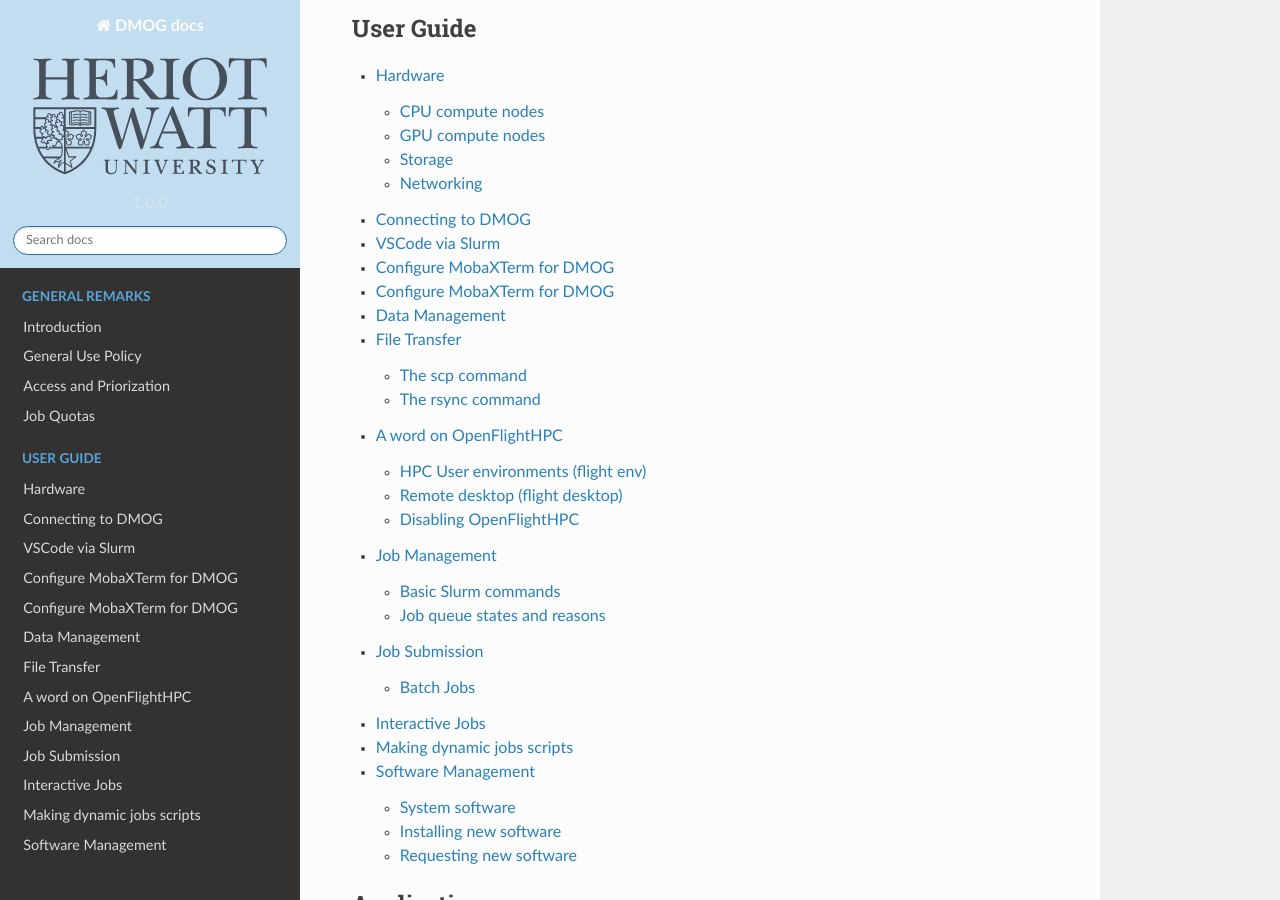
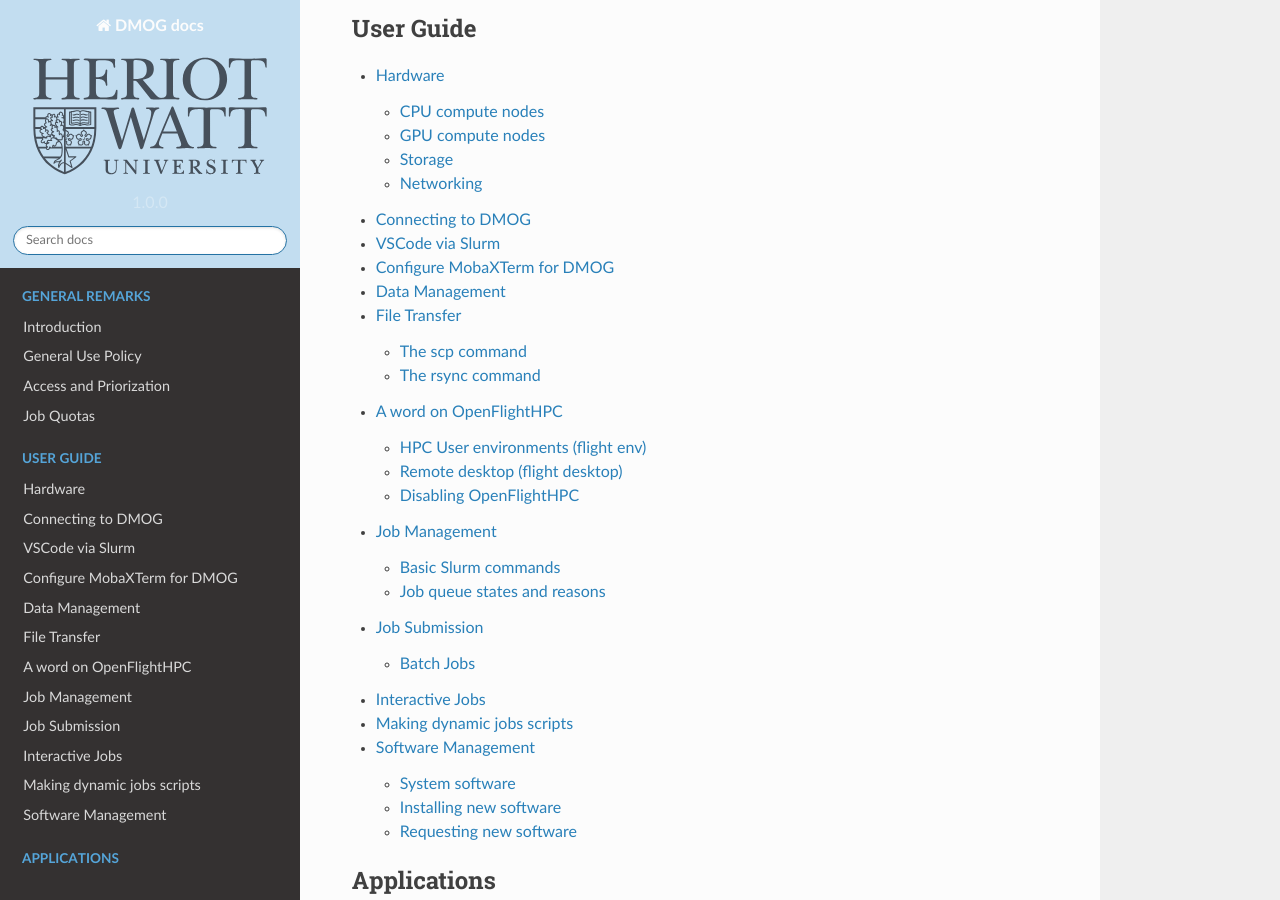
Before and after one commit to jm130/dmogdocs, a Sphinx documentation site: the page built from docs/source/index.rst, in a window 1280 px wide and 900 px high, scrolled down 901 px. Built offline with Sphinx 7.4.7 and the Read the Docs theme 2.0.0, drawn with Linux system fonts in a browser that asks for light colours.

Commit message:
Update index.rst

```diff
--- a/docs/source/index.rst
+++ b/docs/source/index.rst
@@ -39,8 +39,7 @@
    :caption: User Guide
 
    user/techspecs
-   user/connecting
-   user/mobaxterm/mobaxterm
+   user/connecting/connecting
    user/datatransfer
    user/openflighthpc
    user/jobmanagement
```
